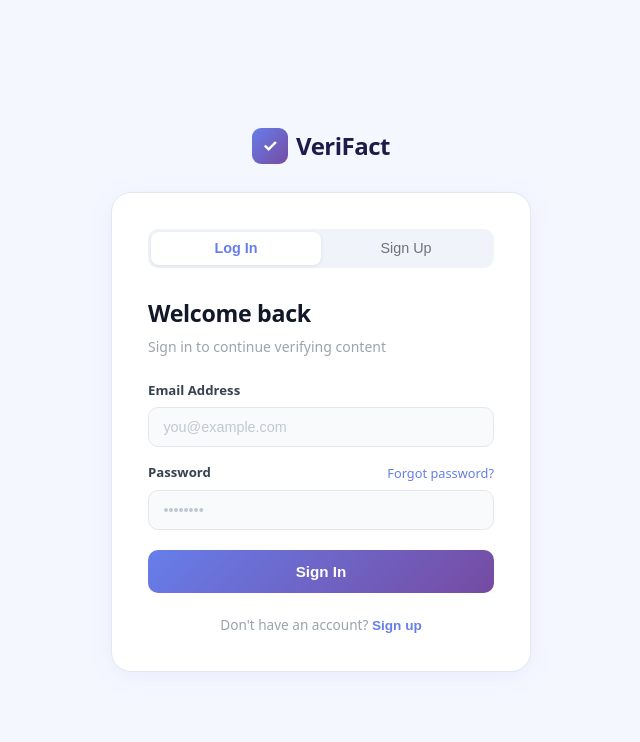
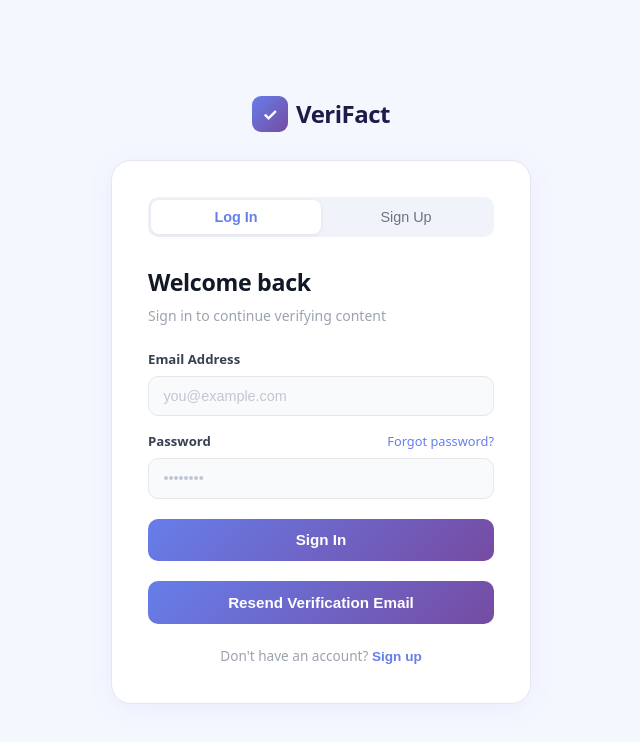
Before and after one commit to yshhh17/VeriFact, a React app in the folder frontend/: page /auth in a window 1280 px wide. Shown: the top 742 px of the page, without its empty margins (319-959 px from the left). Built offline with nearby package versions, Linux system fonts and the light colour scheme; no server answers; the HTML template or start-up script is replaced by a standard one.

Commit message:
feat(auth): enforce email verification and add resend flow

```diff
--- a/frontend/src/lib/supabase.ts
+++ b/frontend/src/lib/supabase.ts
@@ -18,6 +18,8 @@ export const supabase = createClient(supabaseUrl, supabaseAnonKey, {
   },
 });
 
+const emailRedirectTo = import.meta.env.VITE_SUPABASE_EMAIL_REDIRECT_TO || `${window.location.origin}/auth`;
+
 // Helper functions for common auth operations
 
 /**
@@ -28,6 +30,7 @@ export const signUp = async (email: string, password: string, name: string) => {
     email,
     password,
     options: {
+      emailRedirectTo,
       data: {
         name: name,
       },
@@ -44,6 +47,28 @@ export const signIn = async (email: string, password: string) => {
   const { data, error } = await supabase.auth.signInWithPassword({
     email,
     password,
+  });
+
+  if (!error && data?.user && !data.user.email_confirmed_at) {
+    await supabase.auth.signOut();
+    return {
+      data: null,
+      error: {
+        message: 'Please verify your email before signing in. You can resend the verification email below.',
+      },
+    };
+  }
+
+  return { data, error };
+};
+
+export const resendVerificationEmail = async (email: string) => {
+  const { data, error } = await supabase.auth.resend({
+    type: 'signup',
+    email,
+    options: {
+      emailRedirectTo,
+    },
   });
 
   return { data, error };
@@ -85,7 +110,7 @@ export const onAuthStateChange = (callback: (event: string, session: any) => voi
  */
 export const resetPassword = async (email: string) => {
   const { data, error } = await supabase.auth.resetPasswordForEmail(email, {
-    redirectTo: `${window.location.origin}/reset-password`,
+    redirectTo: emailRedirectTo,
   });
   return { data, error };
 };
--- a/frontend/src/pages/Auth.tsx
+++ b/frontend/src/pages/Auth.tsx
@@ -1,6 +1,6 @@
 import { useState } from 'react';
 import { useNavigate } from 'react-router-dom';
-import { signIn, signUp } from '../lib/supabase';
+import { resendVerificationEmail, signIn, signUp } from '../lib/supabase';
 import AuthLogo from '../components/auth/AuthLogo';
 import AuthTabs, { type AuthMode } from '../components/auth/AuthTabs';
 import FormField from '../components/auth/FormField';
@@ -16,6 +16,7 @@ export default function Auth() {
   const [error, setError] = useState('');
   const [success, setSuccess] = useState('');
   const [loading, setLoading] = useState(false);
+  const [resending, setResending] = useState(false);
 
   const switchMode = (next: AuthMode) => {
     setMode(next);
@@ -43,6 +44,32 @@ export default function Auth() {
       setError('An unexpected error occurred. Please try again.');
     } finally {
       setLoading(false);
+    }
+  };
+
+  const handleResendVerification = async () => {
+    if (!email.trim()) {
+      setError('Enter your email address first to resend verification.');
+      return;
+    }
+
+    setError('');
+    setSuccess('');
+    setResending(true);
+
+    try {
+      const { error } = await resendVerificationEmail(email);
+
+      if (error) {
+        setError(error.message);
+        return;
+      }
+
+      setSuccess('Verification email sent. Please check your inbox and spam folder.');
+    } catch {
+      setError('Could not resend verification email. Please try again.');
+    } finally {
+      setResending(false);
     }
   };
 
@@ -88,6 +115,17 @@ export default function Auth() {
                 ? (isLogin ? 'Signing in...' : 'Creating account...')
                 : (isLogin ? 'Sign In' : 'Create Account')}
             </button>
+
+            {isLogin && (
+              <button
+                type="button"
+                className="auth-submit"
+                onClick={handleResendVerification}
+                disabled={resending || loading}
+              >
+                {resending ? 'Sending verification email...' : 'Resend Verification Email'}
+              </button>
+            )}
           </form>
 
           <p className="auth-switch">
```
Also changed, not shown: frontend/src/pages/AuthTest.tsx (+5 -5 lines).
